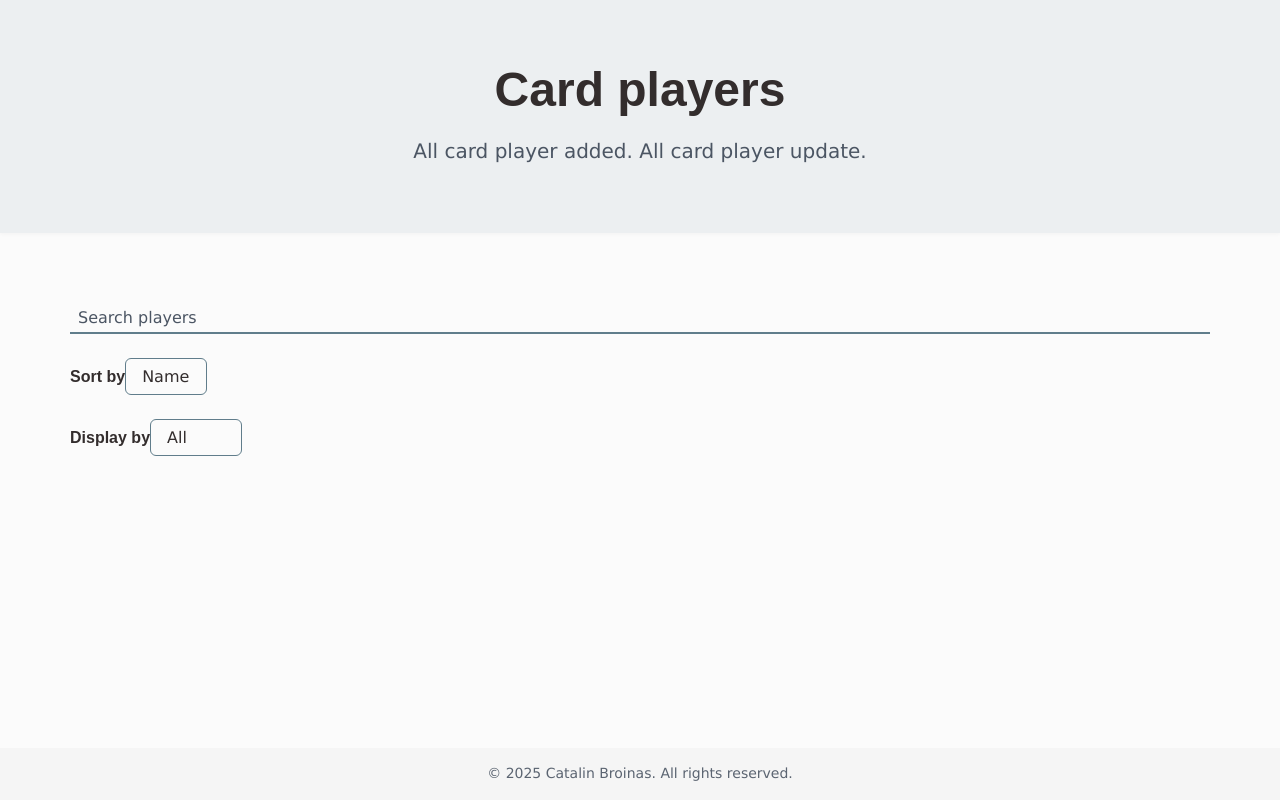
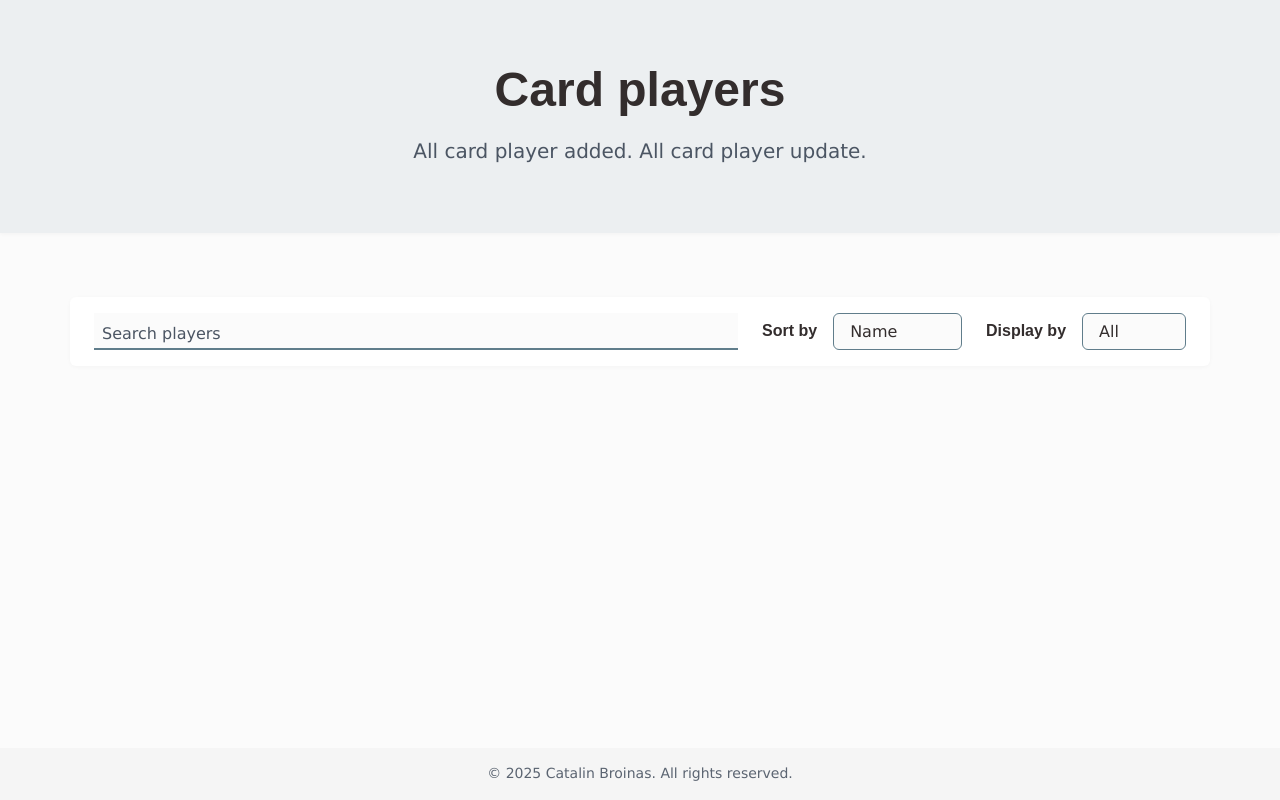
Before and after one commit to catalinbroinas/card-players, a React (Vite) app: page / in a window 1280 px wide. Built offline with nearby package versions, Linux system fonts and the light colour scheme.

Commit message:
style(_toolbar): add base layout

```diff
--- a/src/react/components/features/toolbar/Toolbar.jsx
+++ b/src/react/components/features/toolbar/Toolbar.jsx
@@ -5,7 +5,7 @@ import DisplayPlayers from "./DisplayPlayers";
 function Toolbar() {
 	return (
 		<section className="toolbar">
-			<form className="form-container">
+			<form className="toolbar__form">
 				<SearchBar />
 				<SortPlayers />
 				<DisplayPlayers />
--- a/src/scss/components/_index.scss
+++ b/src/scss/components/_index.scss
@@ -1,3 +1,4 @@
 @forward 'template/alerts';
 @forward 'template/buttons';
 @forward 'template/cards';
+@forward 'custom/toolbar';
--- /dev/null
+++ b/src/scss/components/custom/_toolbar.scss
@@ -0,0 +1,32 @@
+// =================================
+//   TOOLBAR
+// =================================
+
+// Imports
+@use 'sass:color';
+@use '../../base/variables' as *;
+@use '../../base/mixins' as *;
+
+.toolbar {
+  background-color: $bg-surface;
+  padding: $spacing-md $spacing-lg;
+  border-radius: $rounded-sm;
+  box-shadow: 0 1px 4px rgba(0,0,0,0.03);
+
+  @include media-breakpoint-down($bp-md) { padding: $spacing-lg; }
+
+  &__form {
+    display: grid;
+    grid-template-columns: 1fr auto auto;
+    align-items: center;
+    gap: $spacing-lg;
+  }
+
+  &__select {
+    display: flex;
+    align-items: center;
+    width: 200px;
+    max-width: 100%;
+    gap: $spacing-md;
+  }
+}
```
